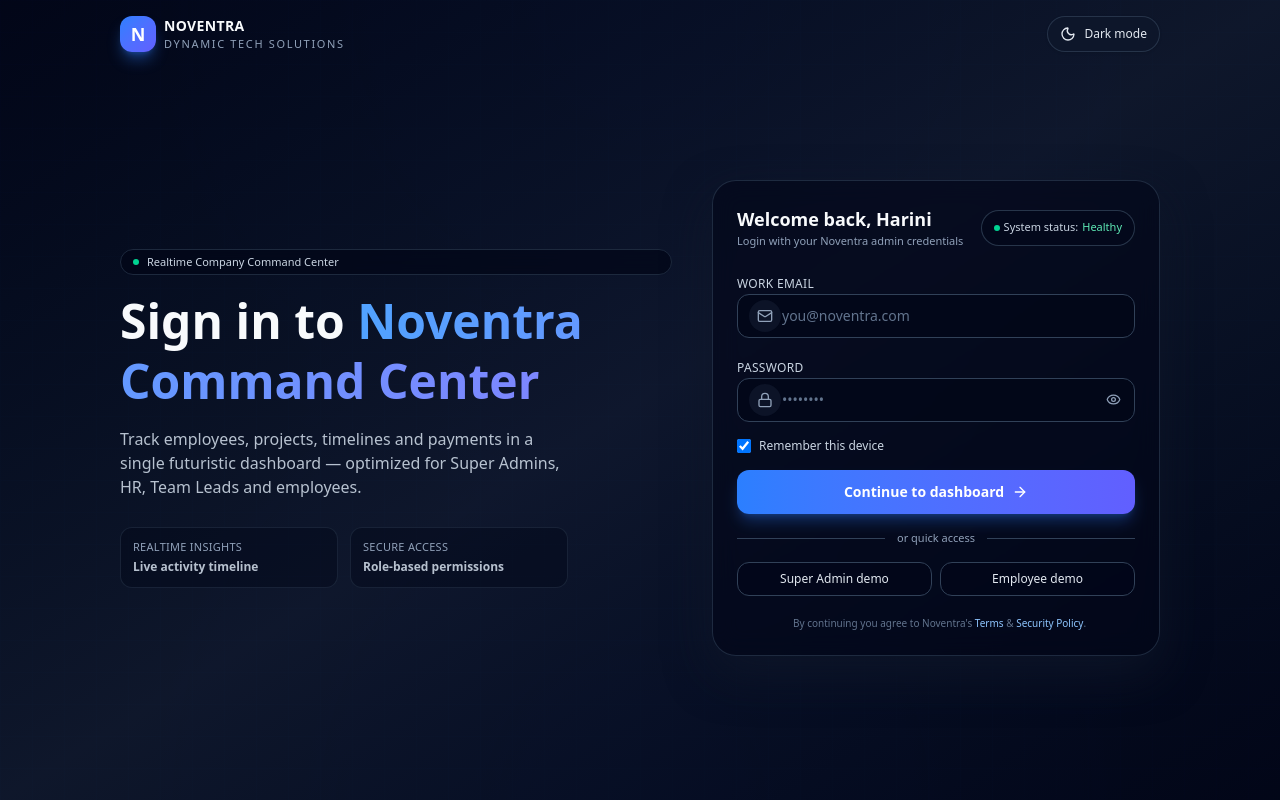
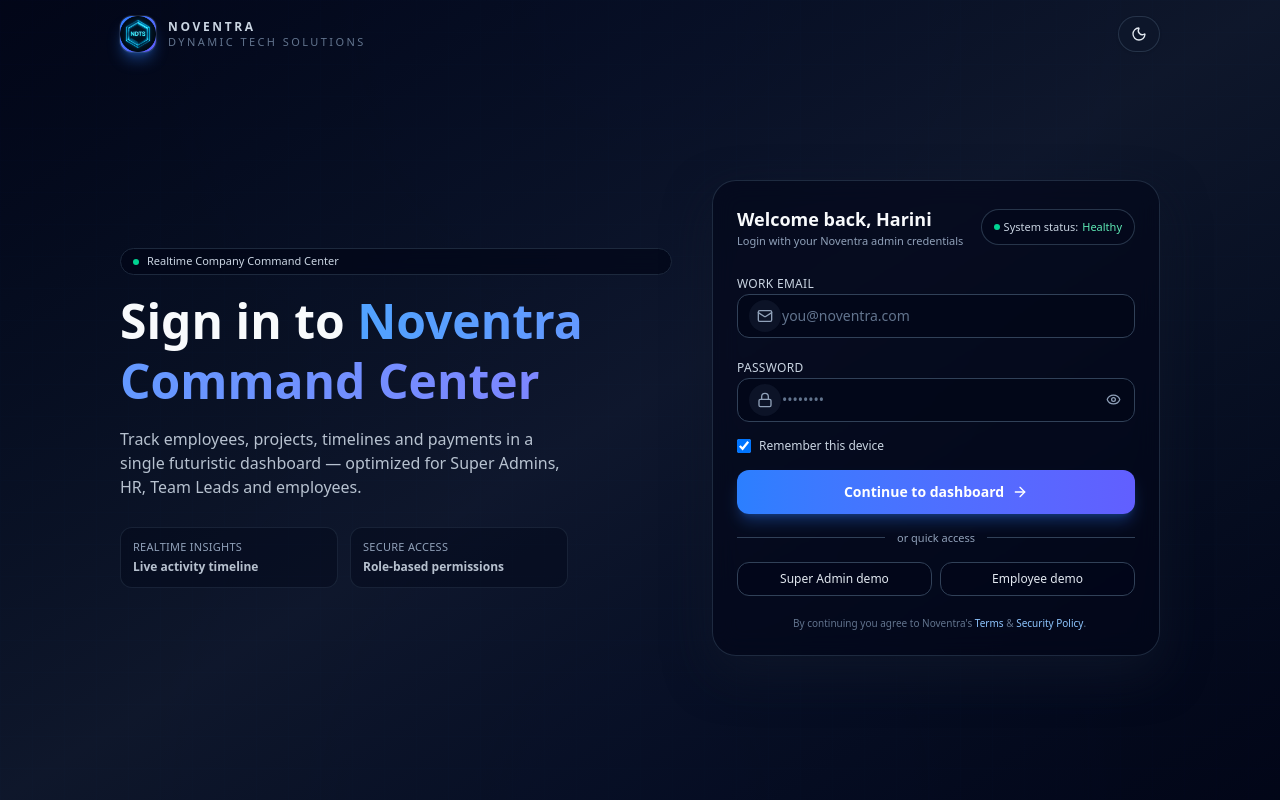
Before and after one commit to sandyddeveloper/Noventra-Dynamic-Tech-Solutions, a React (Vite) app in the folder noventra-dts-frontend/: page /login in a window 1280 px wide. Built offline with nearby package versions, Linux system fonts and the light colour scheme.

Commit message:
added logo

```diff
--- a/noventra-dts-frontend/src/pages/auth/LoginPage.tsx
+++ b/noventra-dts-frontend/src/pages/auth/LoginPage.tsx
@@ -96,38 +96,44 @@ export function LoginPage() {
       <div className="relative z-10 flex min-h-screen flex-col px-4 py-4 sm:px-6 md:px-10">
         {/* Top bar with brand + theme toggle */}
         <header className="mb-6 flex items-center justify-between sm:mb-10">
-          <div className="flex items-center gap-2">
-            <div className="flex h-9 w-9 items-center justify-center rounded-xl bg-gradient-to-br from-blue-500 to-indigo-500 text-lg font-black text-white shadow-lg shadow-blue-500/40">
-              N
+          {/* Brand */}
+          <div className="flex items-center gap-3">
+            <div className="flex h-9 w-9 items-center justify-center rounded-xl bg-gradient-to-br from-blue-500 to-indigo-500 text-lg font-black text-white shadow-lg shadow-blue-500/40 ring-1 ring-white/10">
+              <img
+                src="/icons/logo-512.png"
+                alt="Noventra logo"
+                className="h-10 w-10 object-contain"
+              />
             </div>
-            <div className="flex flex-col">
-              <span className="text-sm font-semibold tracking-wide text-slate-50">
+
+            <div className="flex flex-col leading-tight">
+              <span className="text-xs font-semibold tracking-[0.22em] text-slate-300">
                 NOVENTRA
               </span>
-              <span className="text-[11px] uppercase tracking-[0.15em] text-slate-400">
+              <span className="text-[11px] uppercase tracking-[0.22em] text-slate-500">
                 Dynamic Tech Solutions
               </span>
             </div>
           </div>
 
+          {/* Theme toggle */}
           <button
             type="button"
             onClick={toggleTheme}
-            className="inline-flex h-9 items-center gap-2 rounded-full border border-slate-700/70 bg-slate-900/70 px-3 text-xs font-medium text-slate-200 shadow-sm backdrop-blur hover:border-blue-500 hover:text-blue-100"
+            className="inline-flex h-9 items-center gap-2 rounded-full border border-slate-700/70 bg-slate-900/70 px-3 text-xs font-medium text-slate-200 shadow-sm backdrop-blur-sm transition-all hover:border-blue-500 hover:text-blue-100 hover:shadow-md focus-visible:outline-none focus-visible:ring-2 focus-visible:ring-blue-500/70 focus-visible:ring-offset-2 focus-visible:ring-offset-slate-950"
           >
             {theme === "dark" ? (
               <>
-                <SunMedium size={16} />
-                <span className="hidden sm:inline">Light mode</span>
+                <SunMedium size={16} className="shrink-0" />
               </>
             ) : (
               <>
-                <Moon size={16} />
-                <span className="hidden sm:inline">Dark mode</span>
+                <Moon size={16} className="shrink-0" />
               </>
             )}
           </button>
         </header>
+
 
         {/* Main layout: stacked on mobile, split on md+ */}
         <main className="flex flex-1 flex-col items-center justify-center gap-10 pb-6 pt-2 md:flex-row md:items-center md:justify-between md:pb-10 md:pt-0">
```
